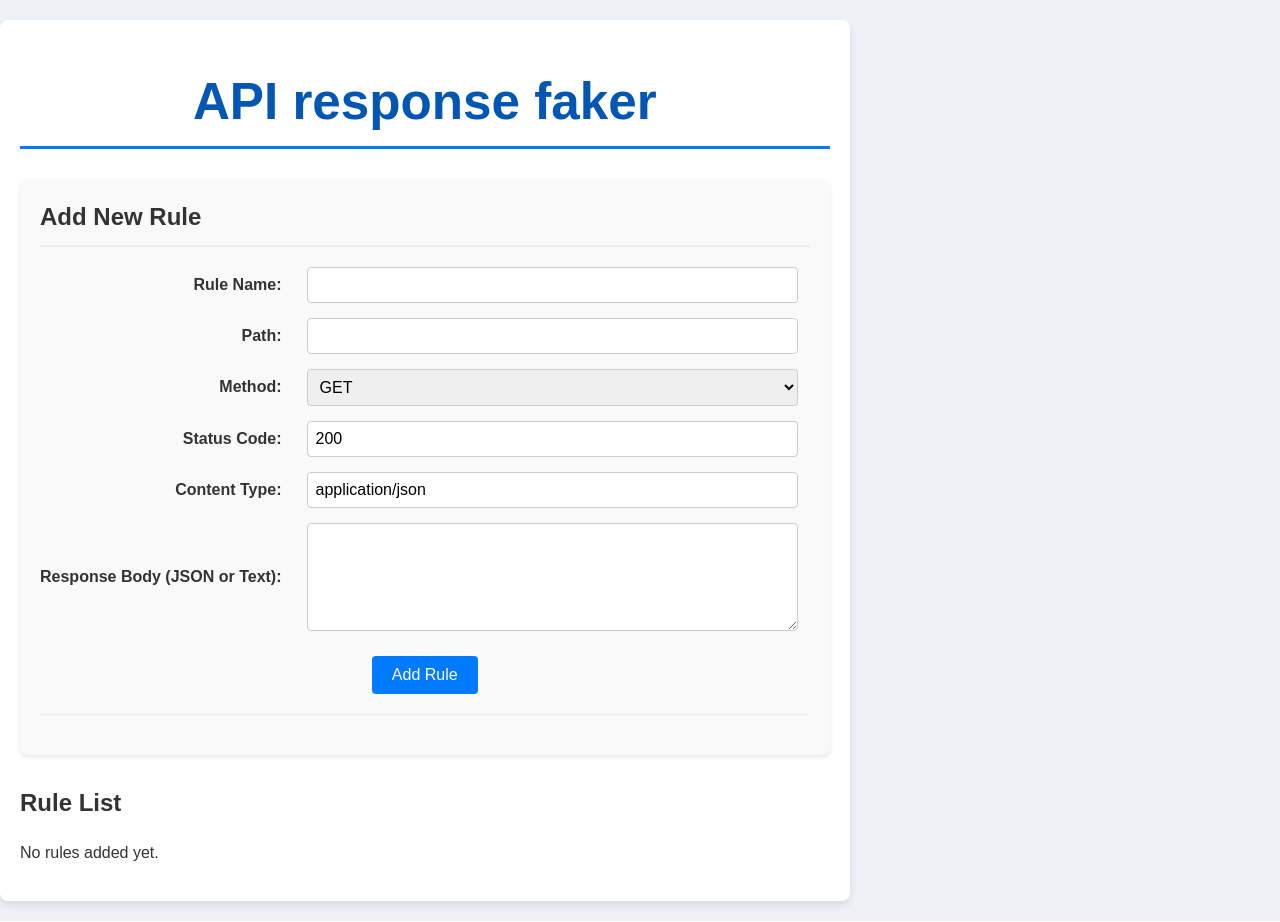
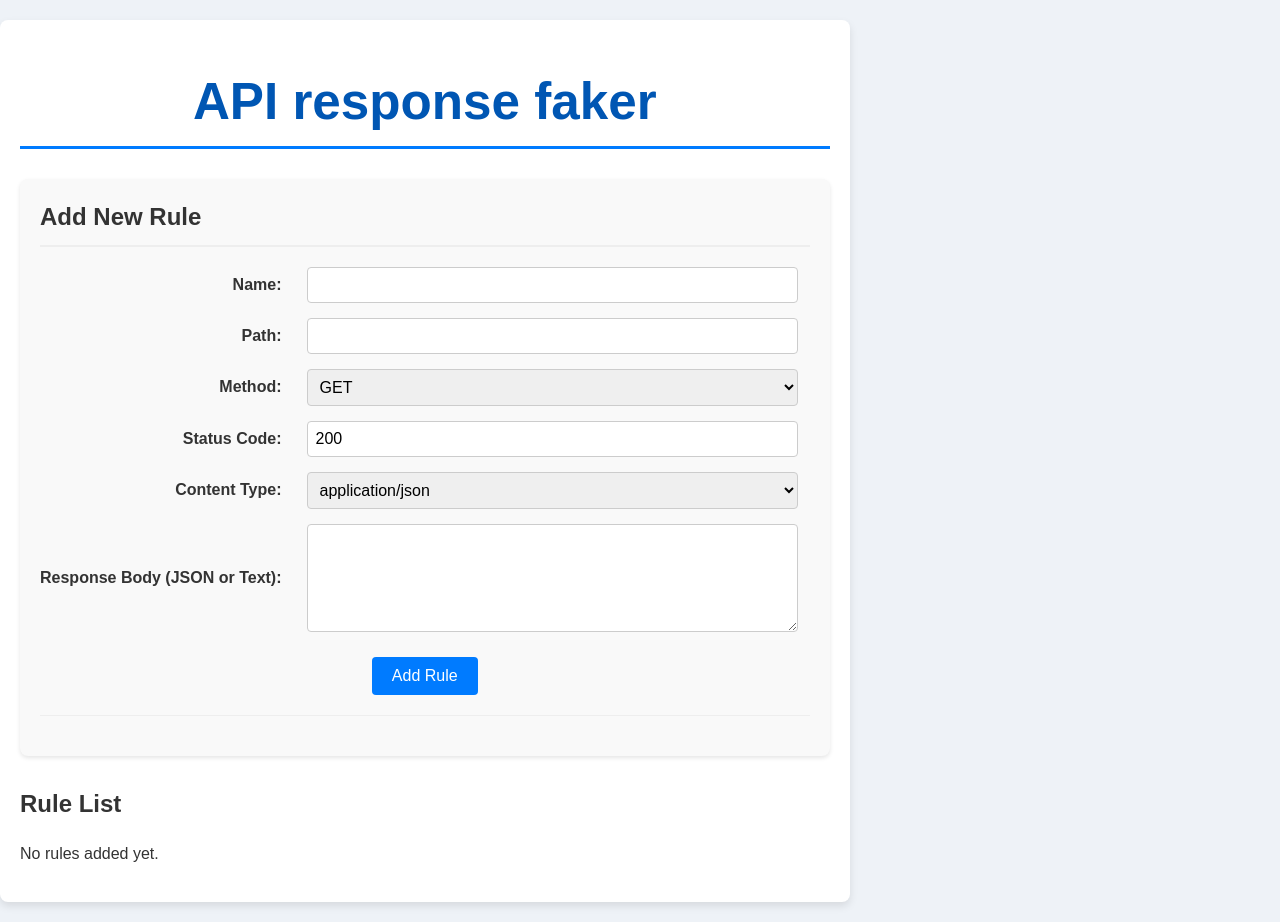
Before and after one commit to Jorje888/api-response-faker, a React (Vite) app in the folder frontend/: page / in a window 1280 px wide. Built offline with nearby package versions, Linux system fonts and the light colour scheme.

Commit message:
changed ruleform according to new types gotten from the backend

```diff
--- a/frontend/src/RuleForm.tsx
+++ b/frontend/src/RuleForm.tsx
@@ -1,6 +1,9 @@
 import React, { useState } from "react";
 import type { Rule } from './RuleList';
+import { HttpMethod } from './RuleList';
+import { ContentType } from './RuleList';
 import './RuleForm.css';
+
 
 
 interface RuleFormProps {
@@ -10,10 +13,10 @@ interface RuleFormProps {
 function RuleForm({ onAddRule }: RuleFormProps){
     const [name, setName] = useState('');
     const [path, setPath] = useState('');
-    const [method, setMethod] = useState('GET');
-    const [statusCode, setStatusCode] = useState(200);
-    const [contentType, setContentType] = useState('application/json');
-    const [responseBody, setResponseBody] = useState('');
+    const [method, setMethod] = useState<HttpMethod>(HttpMethod.GET);
+    const [statusCode, setStatusCode] = useState<number>(200);
+    const [contentType, setContentType] = useState<ContentType>(ContentType.JSON);
+    const [responseBody, setResponseBody] = useState<string>('');
 
     const handleSubmit = (e: React.FormEvent<HTMLFormElement>) => {
         e.preventDefault();
@@ -32,9 +35,9 @@ function RuleForm({ onAddRule }: RuleFormProps){
 
         setName('');
         setPath('');
-        setMethod('GET');
+        setMethod(HttpMethod.GET);
         setStatusCode(200);
-        setContentType('application/json');
+        setContentType(ContentType.JSON);
         setResponseBody('');
     };
 
@@ -43,7 +46,7 @@ function RuleForm({ onAddRule }: RuleFormProps){
             <h2>Add New Rule</h2>
             <form onSubmit={handleSubmit} className="rule-form">
                 <div>
-                    <label htmlFor="rule-name">Rule Name:</label>
+                    <label htmlFor="rule-name">Name:</label>
                     <input
                         type="text"
                         name="name"
@@ -67,20 +70,11 @@ function RuleForm({ onAddRule }: RuleFormProps){
                  <div>
                     <label htmlFor="rule-method">Method:</label>
                      {/* A select is usually better for method */}
-                    <select
-                        id="rule-method"
-                        name="method"
-                        value={method}
-                        onChange={(e) => setMethod(e.target.value)}
-                    >
-                        <option value="GET">GET</option>
-                        <option value="POST">POST</option>
-                        <option value="PUT">PUT</option>
-                        <option value="DELETE">DELETE</option>
-                        <option value="PATCH">PATCH</option>
-                        <option value="OPTIONS">OPTIONS</option>
-                        <option value="HEAD">HEAD</option>
-                    </select>
+                    <select value={method} onChange={(e) => setMethod(e.target.value as HttpMethod)} required>
+    {Object.values(HttpMethod).map(m => (
+        <option key={m} value={m}>{m}</option>
+    ))}
+</select>
                 </div>
                  <div>
                     <label htmlFor="rule-status">Status Code:</label>
@@ -97,14 +91,11 @@ function RuleForm({ onAddRule }: RuleFormProps){
                 </div>
                  <div>
                     <label htmlFor="rule-contentType">Content Type:</label>
-                    <input
-                        type="text"
-                        id="rule-contentType"
-                        name="contentType"
-                        value={contentType}
-                        onChange={(e) => setContentType(e.target.value)}
-                        required
-                    />
+                   <select value={contentType} onChange={(e) => setContentType(e.target.value as ContentType)} required>
+    {Object.values(ContentType).map(c => (
+        <option key={c} value={c}>{c}</option>
+    ))}
+</select>
                 </div>
                  <div>
                     <label htmlFor="rule-responseBody">Response Body (JSON or Text):</label>
```
